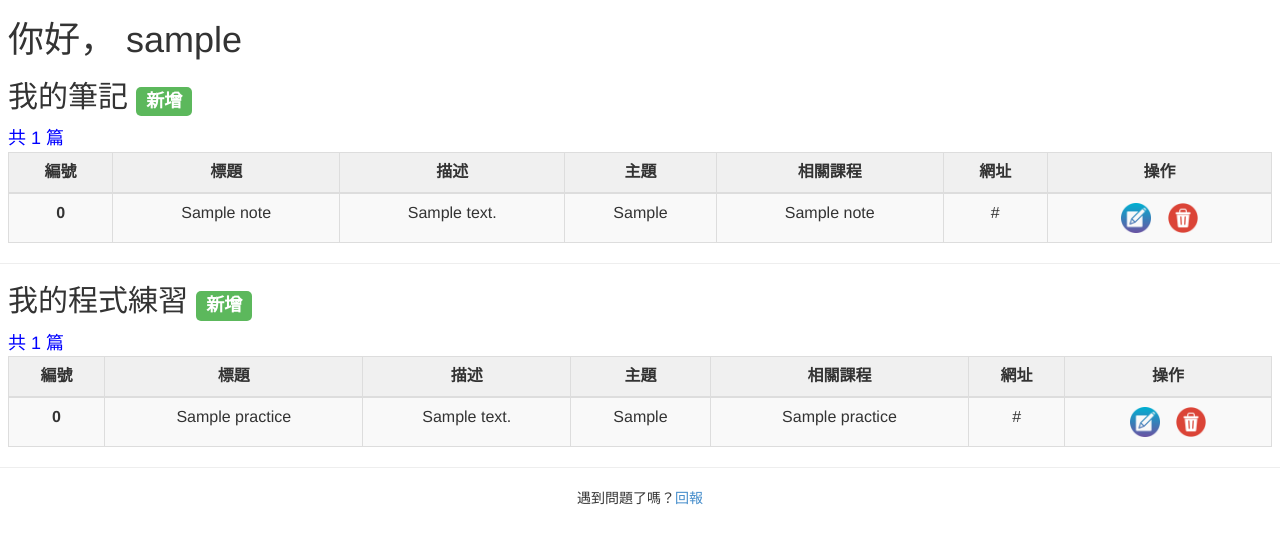
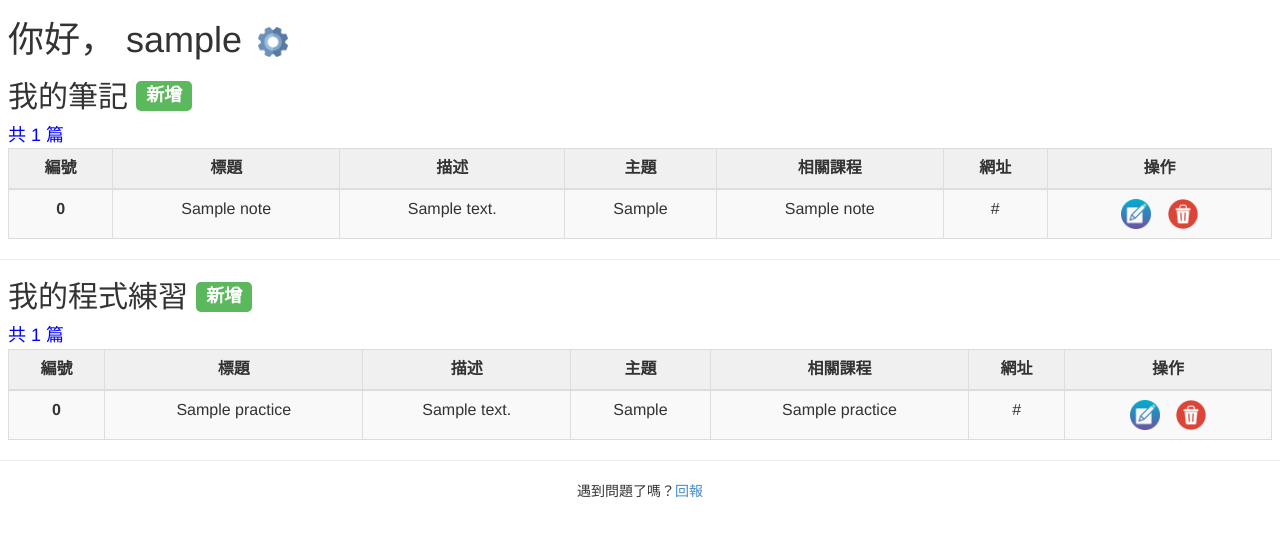
Before and after one commit to DHugo324/database_final, a PHP site: page /user/user.php in a window 1280 px wide. Shown: the top 544 px of the page. Run offline with PHP 8.4, Linux system fonts and the light colour scheme; the visitor is signed in with stand-in values (Sample User, id 1); tables that the repository leaves empty or names only in its code hold one stand-in row (values such as "Sample post").

Commit message:
add edit user page

```diff
--- a/user/user.php
+++ b/user/user.php
@@ -9,7 +9,7 @@ if (!isset($_SESSION["loggedin"]) || $_SESSION["loggedin"] !== true) {
 function login_alert()
 {
     echo "請先登入! 3 秒後將自動跳轉登入頁面<br>";
-    echo "<a href='index.php'>未成功跳轉頁面請點擊此</a>";
+    echo "<a href='index.php'>未成功跳轉頁面請點擊此</a><br>";
     echo "或是<a href='../home.php'>返回首頁</a>";
     header("refresh:3;url=../account/index.php");
     return false;
@@ -48,6 +48,10 @@ $username = $_SESSION["username"];
         .add:hover {
             background-color: #449d44;
         }
+
+        button {
+            cursor: pointer;
+        }
     </style>
     <link href="../css/bootstrap.min.css" rel="stylesheet">
     <script>
@@ -72,9 +76,13 @@ $username = $_SESSION["username"];
 <body>
     <h1 class="sub-header" style="margin-left: 8px; margin-right: 8px;">你好，
         <?php echo $username; ?>
+        <button style="background-color: unset; border: none;" onclick="window.location.href='edit/index.php';"><img
+                src="../image/setting.png" style="width: 30px; height: 30px;"></button>
     </h1>
     <div style="margin-left: 8px; margin-right: 8px;">
-        <h2 class="sub-header">我的筆記 <button class="add" onclick="window.location.href = '../note/insert/index.php'">新增</button>
+        <h2 class="sub-header" style="display: flex; align-items: center;">
+            我的筆記&nbsp;
+            <button class="add" onclick="window.location.href = '../note/insert/index.php'">新增</button>
         </h2>
         <div class="sub-header" style="font-size:large; color:blue;">
             <?php
@@ -90,13 +98,13 @@ $username = $_SESSION["username"];
         <table class="table table-bordered table-striped" style="background-color: #f0f0f0; color: #333;">
             <thead>
                 <tr>
-                    <th style='text-align: center;'>編號</th>
-                    <th style='text-align: center;'>標題</th>
-                    <th style='text-align: center;'>描述</th>
-                    <th style='text-align: center;'>主題</th>
-                    <th style='text-align: center;'>相關課程</th>
-                    <th style='text-align: center;'>網址</th>
-                    <th style='text-align: center;'>操作</th>
+                    <th>編號</th>
+                    <th>標題</th>
+                    <th>描述</th>
+                    <th>主題</th>
+                    <th>相關課程</th>
+                    <th>網址</th>
+                    <th>操作</th>
                 </tr>
             </thead>
             <tbody>
@@ -107,29 +115,29 @@ $username = $_SESSION["username"];
                     for ($rows = $stmt->fetchAll(), $count = 0; $count < count($rows); $count++) {
                         ?>
                         <tr>
-                            <th scope="row" style='text-align: center;'>
+                            <th scope="row" class="text-center">
                                 <?php echo $count; ?>
                             </th>
-                            <td style='text-align: center;'>
+                            <td class="text-center">
                                 <?php echo $rows[$count]['title']; ?>
-                            </td style='text-align: center;'>
-                            <td style='text-align: center;'>
+                            </td class="text-center">
+                            <td class="text-center">
                                 <?php echo $rows[$count]['description']; ?>
                             </td>
-                            <td style='text-align: center;'>
+                            <td class="text-center">
                                 <?php echo $rows[$count]['topic']; ?>
                             </td>
-                            <td style='text-align: center;'>
+                            <td class="text-center">
                                 <?php echo $rows[$count]['course_name']; ?>
                             </td>
-                            <td style='text-align: center;'>
+                            <td class="text-center">
                                 <?php echo $rows[$count]['url']; ?>
                             </td>
-                            <td style='text-align: center;'>
-                                <button style="background-color: unset; border: none; cursor: pointer;"
+                            <td class="text-center">
+                                <button style="background-color: unset; border: none;"
                                     onclick="editNote(<?php echo $rows[$count]['id'] ?>);"><img src="../image/edit.png"
                                         style="width: 30px; height: 30px;"></button>
-                                <button style="background-color: unset; border: none; cursor: pointer;"
+                                <button style="background-color: unset; border: none;"
                                     onclick="deleteNote(<?php echo $rows[$count]['id'] ?>);"><img src="../image/delete.png"
                                         style="width: 30px; height: 30px;"></button>
                             </td>
@@ -143,7 +151,9 @@ $username = $_SESSION["username"];
     </div>
     <hr>
     <div style="margin-left: 8px; margin-right: 8px;">
-        <h2 class="sub-header">我的程式練習 <button class="add" onclick="window.location.href = '../code_practice/insert/index.php'">新增</button>
+        <h2 class="sub-header" style="display: flex; align-items: center;">
+            我的程式練習&nbsp;
+            <button class="add" onclick="window.location.href = '../code_practice/insert/index.php'">新增</button>
         </h2>
         <div class="sub-header" style="font-size:large; color:blue;">
             <?php
@@ -159,13 +169,13 @@ $username = $_SESSION["username"];
         <table class="table table-bordered table-striped" style="background-color: #f0f0f0; color: #333;">
             <thead>
                 <tr>
-                    <th style='text-align: center;'>編號</th>
-                    <th style='text-align: center;'>標題</th>
-                    <th style='text-align: center;'>描述</th>
-                    <th style='text-align: center;'>主題</th>
-                    <th style='text-align: center;'>相關課程</th>
-                    <th style='text-align: center;'>網址</th>
-                    <th style='text-align: center;'>操作</th>
+                    <th>編號</th>
+                    <th>標題</th>
+                    <th>描述</th>
+                    <th>主題</th>
+                    <th>相關課程</th>
+                    <th>網址</th>
+                    <th>操作</th>
                 </tr>
             </thead>
             <tbody>
@@ -176,29 +186,29 @@ $username = $_SESSION["username"];
                     for ($rows = $stmt->fetchAll(), $count = 0; $count < count($rows); $count++) {
                         ?>
                         <tr>
-                            <th scope="row" style='text-align: center;'>
+                            <th scope="row">
                                 <?php echo $count; ?>
                             </th>
-                            <td style='text-align: center;'>
+                            <td class="text-center">
                                 <?php echo $rows[$count]['title']; ?>
                             </td>
-                            <td style='text-align: center;'>
+                            <td class="text-center">
                                 <?php echo $rows[$count]['description']; ?>
                             </td>
-                            <td style='text-align: center;'>
+                            <td class="text-center">
                                 <?php echo $rows[$count]['topic']; ?>
                             </td>
-                            <td style='text-align: center;'>
+                            <td class="text-center">
                                 <?php echo $rows[$count]['course_name']; ?>
                             </td>
-                            <td style='text-align: center;'>
+                            <td class="text-center">
                                 <?php echo $rows[$count]['url']; ?>
                             </td>
-                            <td style='text-align: center;'>
-                                <button style="background-color: unset; border: none; cursor: pointer;"
-                                    onclick="editCodePractice(<?php echo $rows[$count]['id'] ?>);"><img
-                                        src="../image/edit.png" style="width: 30px; height: 30px;"></button>
-                                <button style="background-color: unset; border: none; cursor: pointer;"
+                            <td class="text-center">
+                                <button style="background-color: unset; border: none;"
+                                    onclick="editCodePractice(<?php echo $rows[$count]['id'] ?>);"><img src="../image/edit.png"
+                                        style="width: 30px; height: 30px;"></button>
+                                <button style="background-color: unset; border: none;"
                                     onclick="deleteCodePractice(<?php echo $rows[$count]['id'] ?>);"><img
                                         src="../image/delete.png" style="width: 30px; height: 30px;"></button>
                             </td>
@@ -211,7 +221,8 @@ $username = $_SESSION["username"];
         </table>
     </div>
     <hr>
-    <div style='display: flex; justify-content: center; align-items: center; flex-direction: row;'>遇到問題了嗎？<a href="../contact/index.php">回報</a></div>
+    <div style='display: flex; justify-content: center; align-items: center; flex-direction: row;'>遇到問題了嗎？<a
+            href="../contact/index.php">回報</a></div>
 </body>
 
 </html>
```
Also changed, not shown: user/edit/edit.php (added, +62 -0 lines), user/edit/index.php (added, +90 -0 lines), image/setting.png (added).
